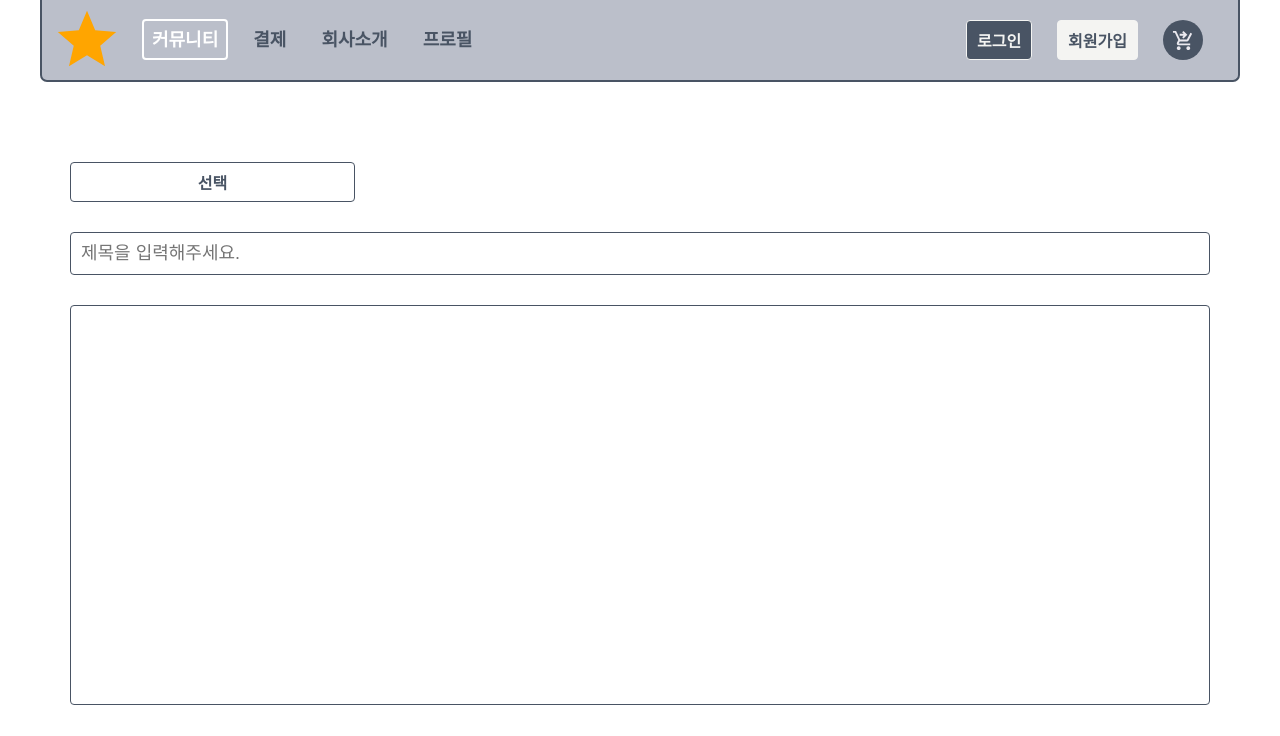
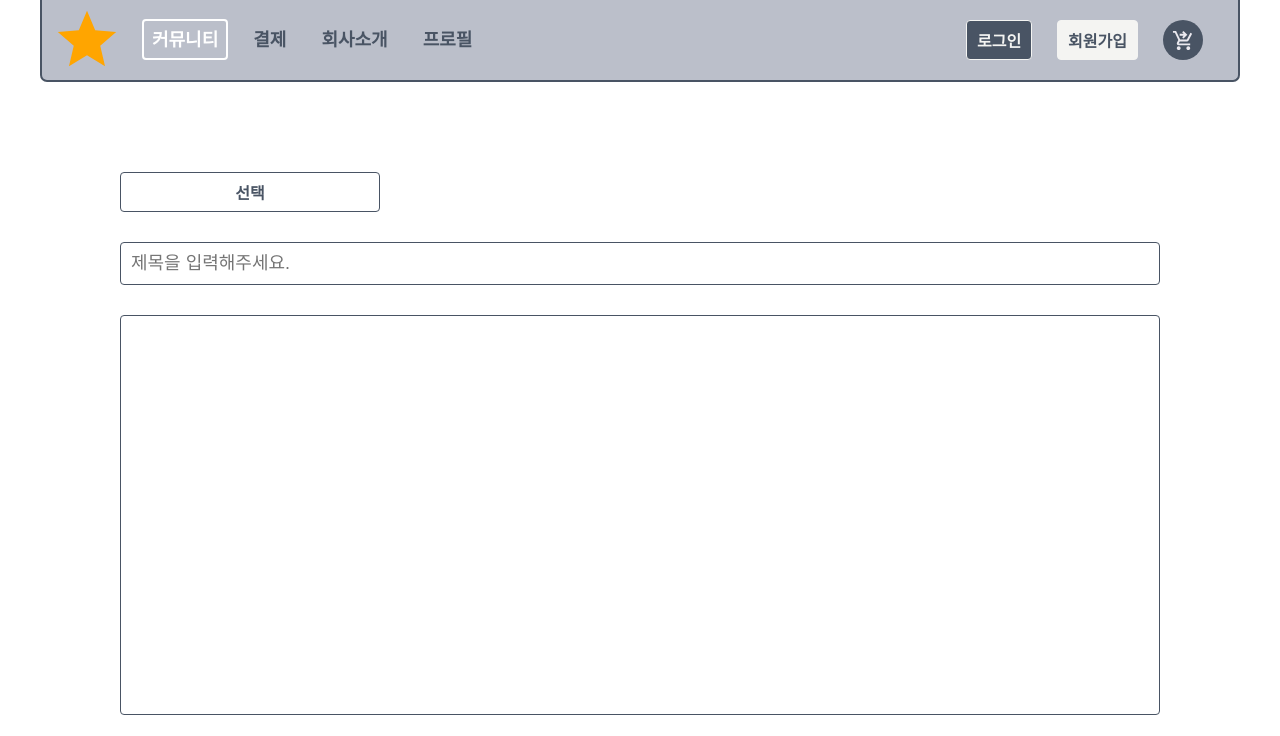
Before and after one commit to Develing1991/my-portfolio, a Next.js app: page /community/write in a window 1280 px wide. Shown: the top 736 px of the page. Built offline with nearby package versions, Linux system fonts and the light colour scheme.

Commit message:
스타일링 약간씩 수정

```diff
--- a/src/components/layouts/headers/DefaultHeader.tsx
+++ b/src/components/layouts/headers/DefaultHeader.tsx
@@ -1,4 +1,4 @@
-import { useState } from 'react';
+import { useEffect, useState } from 'react';
 import * as S from './DefaultHeader.styles';
 
 export default function DefaultHeader() {
@@ -6,6 +6,12 @@ export default function DefaultHeader() {
 	const toggle = () => {
 		setHide((prev) => !prev);
 	};
+	useEffect(() => {
+		window.addEventListener('resize', function () {
+			setHide(() => true);
+		});
+	});
+
 	return (
 		<>
 			<header>
--- a/src/components/pages/community/list/CommunityListPage.presenter.tsx
+++ b/src/components/pages/community/list/CommunityListPage.presenter.tsx
@@ -65,12 +65,11 @@ export default function CommunityPagePresenter() {
 						{/* 목록 없을 시  */}
 						<S.PostNotExist>
 							<S.PostNotExistTop>
-								<S.PostNotExistIcon />
 								<p>게시글 목록이 없습니다.</p>
 							</S.PostNotExistTop>
 							<S.PostNotExistBottom>
+								<p>새 글을 작성해 보시는 건 어떠신가요?</p>
 								<S.PostNotExistSmileIcon />
-								<p>새 글을 작성해 보시는 건 어떠신가요?</p>
 							</S.PostNotExistBottom>
 						</S.PostNotExist>
 					</S.AreaContent>
--- a/src/components/pages/community/list/CommunityListPage.styles.ts
+++ b/src/components/pages/community/list/CommunityListPage.styles.ts
@@ -3,7 +3,7 @@ import ThumbUpOffAltIcon from '@mui/icons-material/ThumbUpOffAlt';
 import MessageIcon from '@mui/icons-material/Message';
 import { Inner } from '@/src/commons/styles/globalStyled.styled';
 import { HoverButton } from '@/src/components/commons/buttons/HoverButton';
-import ContentPasteOffIcon from '@mui/icons-material/ContentPasteOff';
+
 import SentimentSatisfiedAltIcon from '@mui/icons-material/SentimentSatisfiedAlt';
 
 /* TOP */
@@ -175,10 +175,6 @@ export const PostNotExistTop = styled.div`
 	gap: 20px;
 `;
 
-export const PostNotExistIcon = styled(ContentPasteOffIcon)`
-	font-size: 50px;
-`;
-
 export const PostNotExistBottom = styled.div`
 	display: flex;
 	justify-content: center;
--- a/src/components/pages/community/write/CommunityWritePage.styles.ts
+++ b/src/components/pages/community/write/CommunityWritePage.styles.ts
@@ -5,10 +5,11 @@ import AddCircleOutlineIcon from '@mui/icons-material/AddCircleOutline';
 import CancelIcon from '@mui/icons-material/Cancel';
 export const InnerForm = styled.div`
 	${Inner}
+	max-width: 1100px;
 `;
 
 export const BoardForm = styled.form`
-	margin-top: 80px;
+	margin-top: 90px;
 	padding: 0 30px;
 	display: flex;
 	flex-direction: column;
```
